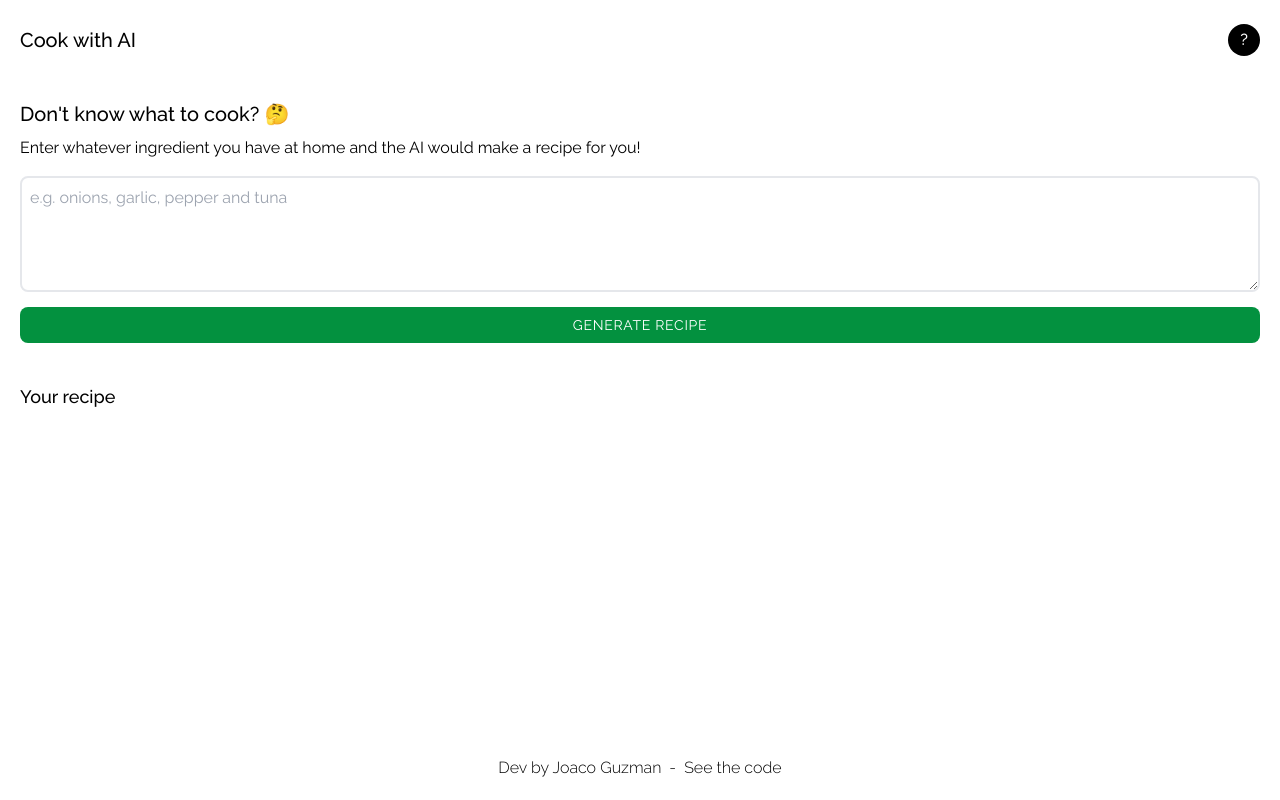
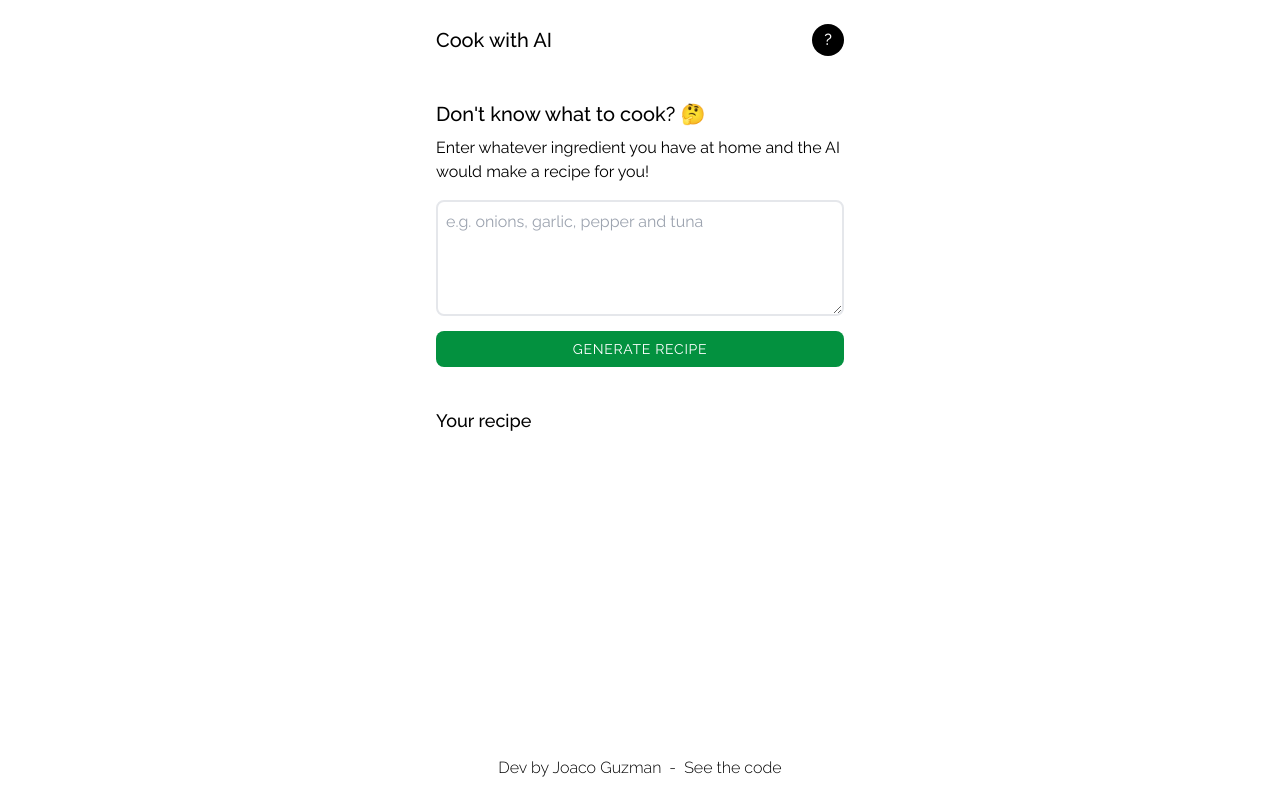
Before and after one commit to joacoguzmanz/cooking-ai, a Next.js app: page / in a window 1280 px wide. Built offline with nearby package versions, Linux system fonts and the light colour scheme.

Commit message:
added style to layout

```diff
--- a/components/Layout.tsx
+++ b/components/Layout.tsx
@@ -8,7 +8,7 @@ type ChildrenProps = {
 
 export default function Layout({ children }: ChildrenProps) {
   return (
-    <div className='min-h-screen flex flex-col'>
+    <div className='min-h-screen flex flex-col md:max-w-md md:mx-auto'>
         <Head>
             <title>Cooking with AI</title>
             <meta name="AI helps you to cook" content="App that suggest you what to cook" />
```
